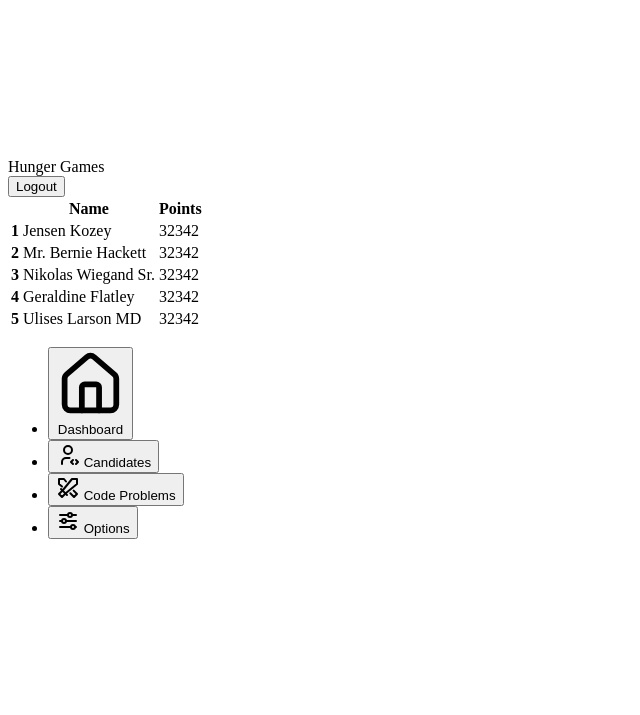
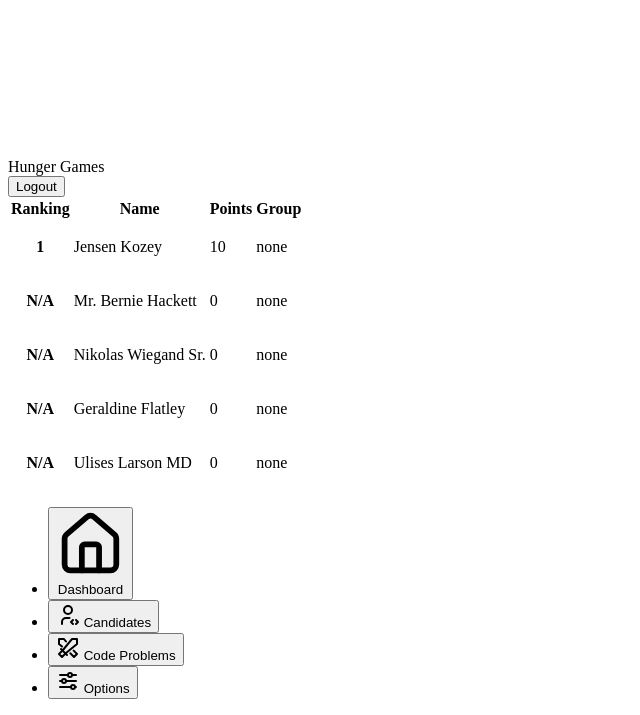
Before and after one commit to TheDirtiestRat/coding-compition-system, a Laravel app: page /admin/dashboard in a window 1280 px wide. Shown: the part 1138-1853 px from the top of the page, without its empty margins (0-640 px from the left). Before the commit the page ends 1677 px from the top, so only its background shows below. Run offline with Laravel 12, Linux system fonts and the light colour scheme; a user stored in the database is signed in; data comes from the database, SQL or seed files in the repository; tables that the repository leaves empty hold one stand-in row (values such as "Sample post").

Commit message:
feat: Display candidates total_points, rank, and group in dashboard
- Implement query in AdminController to fetch candidates along with their total_points and rank
- Adjust design in dashboard template to account for the new fields

```diff
--- a/app/Http/Controllers/AdminController.php
+++ b/app/Http/Controllers/AdminController.php
@@ -6,21 +6,43 @@ use Illuminate\Http\Request;
 use App\Models\Candidates;
 use App\Models\Challenges;
 use App\Models\User;
+use Illuminate\Support\Facades\DB;
 use Illuminate\Support\Facades\Storage;
 
 class AdminController extends Controller
 {
     public function dashboard()
     {
-        // gets the list of candidates with their scores
-        $candidates = Candidates::with('user')->latest()->get();
-        // $candidates;
+        // gets the list of candidates with their total points
+        $candidates = Candidates::leftJoin('solved_challenges', 'candidates.id', '=', 'solved_challenges.candidate_id')
+            ->leftJoin('challenges', 'solved_challenges.challenge_id', '=', 'challenges.id')
+            ->select(
+                'candidates.*',
+                DB::raw('COALESCE(SUM(points), 0) as total_points'),
+            )
+            ->groupBy('candidates.id')
+            ->orderByDesc('total_points')
+            ->get();
 
-        // sample sql commands
-        /* select candidates.fullname, sum(challenges.points) as total_points from solved_challenges
-            -> join candidates on solved_challenges.candidate_id = candidates.id
-            -> join challenges on solved_challenges.challenge_id = challenges.id
-            -> group by candidates.fullname; */
+        $previousPoints = null;
+        $currentRank = 0;
+        $actualCount = 0;
+
+        $rankedCandidates = $candidates->sortByDesc('total_points')
+            ->values()
+            ->map(function ($candidate) use (&$previousPoints, &$currentRank, &$actualCount) {
+                $actualCount++;
+
+                // If points are different from the last person, update the rank to the current count
+                if ($candidate->total_points !== $previousPoints) {
+                    $currentRank = $actualCount;
+                }
+
+                $candidate->rank = $currentRank;
+                $previousPoints = $candidate->total_points;
+
+                return $candidate;
+            });
 
         return view('admin.dashbaord', compact('candidates'));
     }
--- a/resources/views/admin/dashbaord.blade.php
+++ b/resources/views/admin/dashbaord.blade.php
@@ -3,27 +3,31 @@
 @section('admin-content')
     <div class="flex flex-row gap-3 w-full">
         {{-- candidate ranking --}}
-        <div class="basis-full bg-base-100 rounded-xl p-3">
+        <div class="basis-full bg-base-100 rounded-xl p-3 h-80">
         </div>
 
-        <div class="basis-full bg-base-100 rounded-xl p-3">
+        <div class="basis-full bg-base-100 rounded-xl p-3 h-80 overflow-y-scroll">
             <table class="table table-zebra">
                 <!-- head -->
-                <thead>
+                <thead class="bg-slate-700/50 text-center text-neutral-200">
                     <tr>
-                        <th></th>
+                        <th>Ranking</th>
                         <th>Name</th>
                         <th>Points</th>
-                        <th></th>
+                        <th>Group</th>
                     </tr>
                 </thead>
                 <tbody>
                     @foreach ($candidates as $candidate)
-                        <tr>
-                            <th>{{ $candidate->id }}</th>
+                        <tr class="text-center">
+                            @if ($candidate->total_points == 0)
+                                <th class="text-neutral-400 font-light">N/A</th>
+                            @else
+                                <th>{{ $candidate->rank }}</th>
+                            @endif
                             <td>{{ $candidate->fullname }}</td>
-                            <td>{{ 32342 }}</td>
-                            </td>
+                            <td>{{ $candidate->total_points }}</td>
+                            <td><p class="badge badge-primary badge-soft">{{ $candidate->group }}</p></td>
                         </tr>
                     @endforeach
                 </tbody>
```
